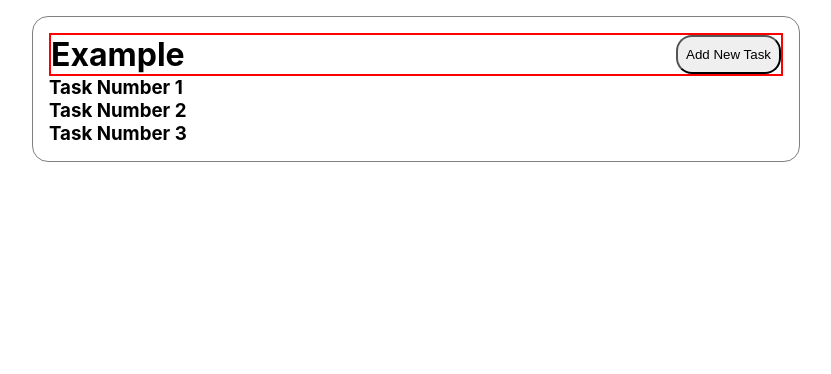
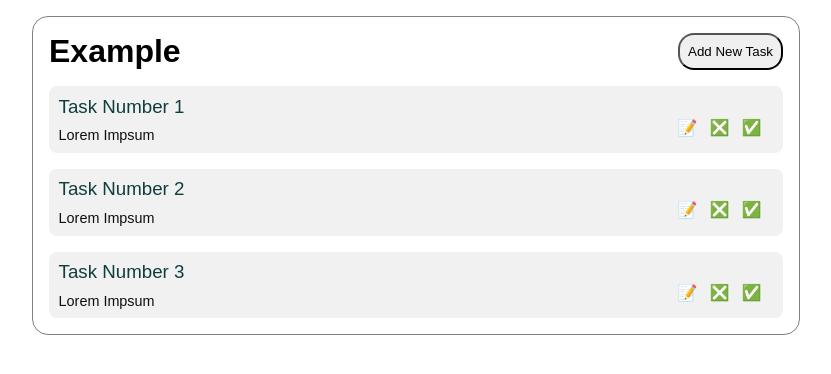
Before and after one commit to HazemAhmed0/TaskTraker, a React (Create React App) app: page / in a window 1280 px wide. Shown: the top 374 px of the page, without its empty margins (224-1055 px from the left). Built offline with nearby package versions, Linux system fonts and the light colour scheme.

Commit message:
updated: Task styling

```diff
--- a/src/components/Task.js
+++ b/src/components/Task.js
@@ -1,7 +1,13 @@
+import '../styles/main.css';
 const task = ({task}) => {
   return (
     <div className="task">
-        <h3> {task.text} </h3>
+        <h3>{task.text}</h3>
+        <p>{task.desc}</p>
+        <a title='Edit Task'>&#128221;</a>
+        <a title='Remove Task'>&#10062;</a>
+        <a title='Complete Task'>&#9989;</a>
+
     </div>
   )
 }
--- a/src/components/Tasks.js
+++ b/src/components/Tasks.js
@@ -4,16 +4,19 @@ const TaskList = [
     {
         id:0,
         text: "Task Number 1",
-        status: "inProgress",
+        desc: "Lorem Impsum",
+        status: "Ready",
         user: ""
     },{
         id:1,
         text: "Task Number 2",
-        status: "Cancelled",
+        desc: "Lorem Impsum",
+        status: "Ready",
         user: ""
     },{
         id:2,
         text: "Task Number 3",
+        desc: "Lorem Impsum",
         status: "Done",
         user: ""
     }
--- a/src/styles/main.css
+++ b/src/styles/main.css
@@ -5,6 +5,8 @@
 }
 
 .container {
+  font-family: Arial, Helvetica, sans-serif;
+  font-weight: 500;
   border: 1px solid #808080;
   margin-top: 1rem;
   margin-right: 20vw;
@@ -14,12 +16,37 @@
 }
 
 header {
+  font-family: Arial, Helvetica, sans-serif;
   justify-content: space-between;
   display: flex;
-  border: 2px solid red;
 }
 header .btn {
-  margin-left: 30vw;
   border-radius: 1rem;
   padding: 0.5rem;
+}
+
+.task {
+  display: grid;
+  grid-template-columns: 1fr repeat(3, 2rem);
+  background-color: #f1f1f1;
+  margin-top: 1rem;
+  border-radius: 0.5rem;
+  padding: 0.6rem;
+}
+.task h3 {
+  grid-row: 1;
+  color: #0f3d3e;
+  font-family: Arial, Helvetica, sans-serif;
+  font-weight: 500;
+}
+.task p {
+  grid-row: 2;
+  margin-top: 0.6rem;
+  color: #100f0f;
+  font-family: Arial, Helvetica, sans-serif;
+  font-weight: 200;
+  font-size: 0.9rem;
+}
+.task a {
+  grid-row: 2;
 }/*# sourceMappingURL=main.css.map */
--- a/src/styles/main.scss
+++ b/src/styles/main.scss
@@ -11,6 +11,8 @@
 }
 
 .container {
+  font-family: Arial, Helvetica, sans-serif;
+  font-weight: 500;
   border: 1px solid #808080;
   margin-top: 1rem;
   margin-right: 20vw;
@@ -20,13 +22,38 @@
 }
 
 header {
+  font-family: Arial, Helvetica, sans-serif;
   justify-content: space-between;
   display: flex;
 
-  border: 2px solid red;
   .btn {
-    margin-left: 30vw;
     border-radius: 1rem;
     padding: 0.5rem;
   }
 }
+
+.task {
+  display: grid;
+  grid-template-columns: 1fr repeat(3, 2rem);
+  background-color: #f1f1f1;
+  margin-top: 1rem;
+  border-radius: 0.5rem;
+  padding: 0.6rem;
+  h3 {
+    grid-row: 1;
+    color: #0f3d3e;
+    font-family: Arial, Helvetica, sans-serif;
+    font-weight: 500;
+  }
+  p {
+    grid-row: 2;
+    margin-top: 0.6rem;
+    color: #100f0f;
+    font-family: Arial, Helvetica, sans-serif;
+    font-weight: 200;
+    font-size: 0.9rem;
+  }
+  a {
+    grid-row: 2;
+  }
+}
```
Also changed, not shown: 1 other file (tests, documents, lock files or other folders).
